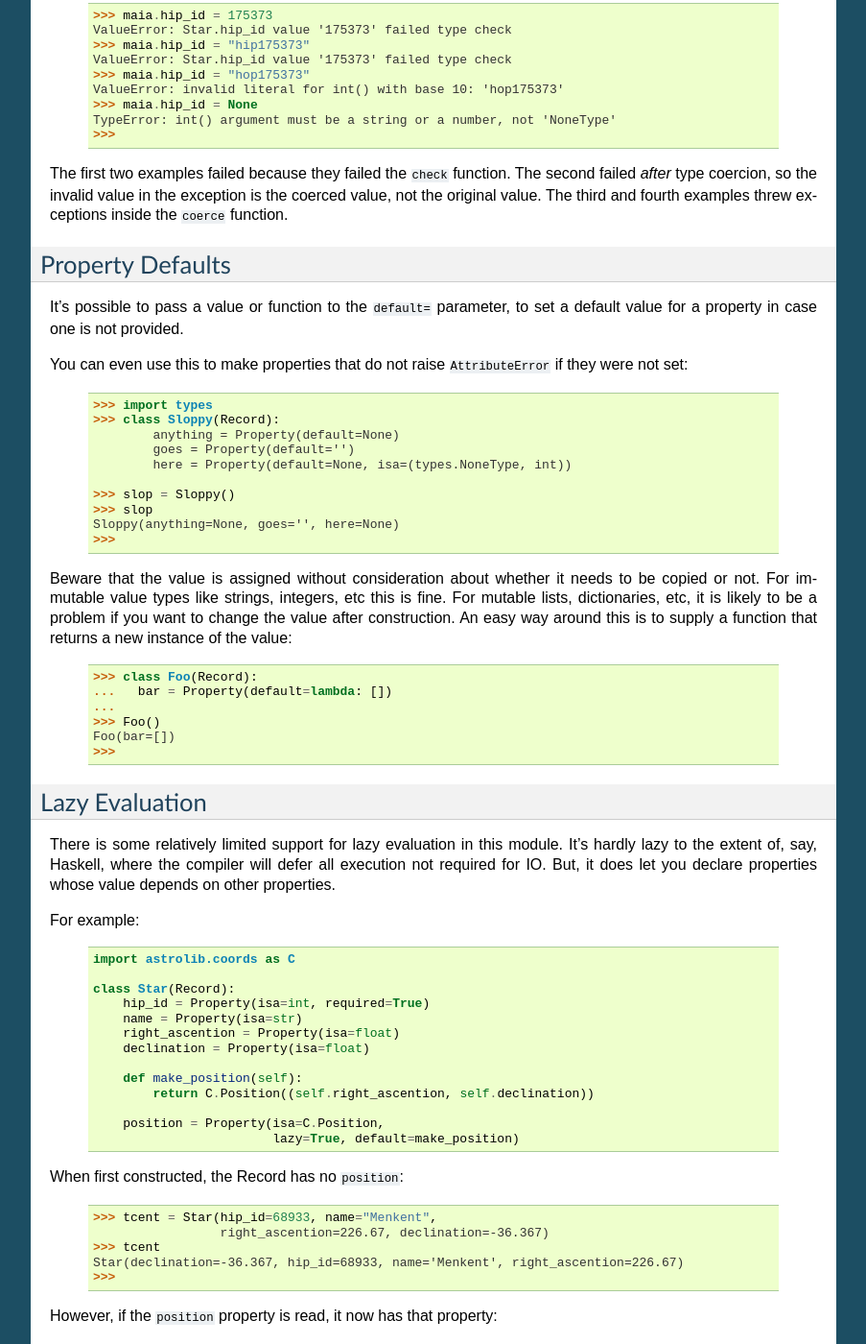
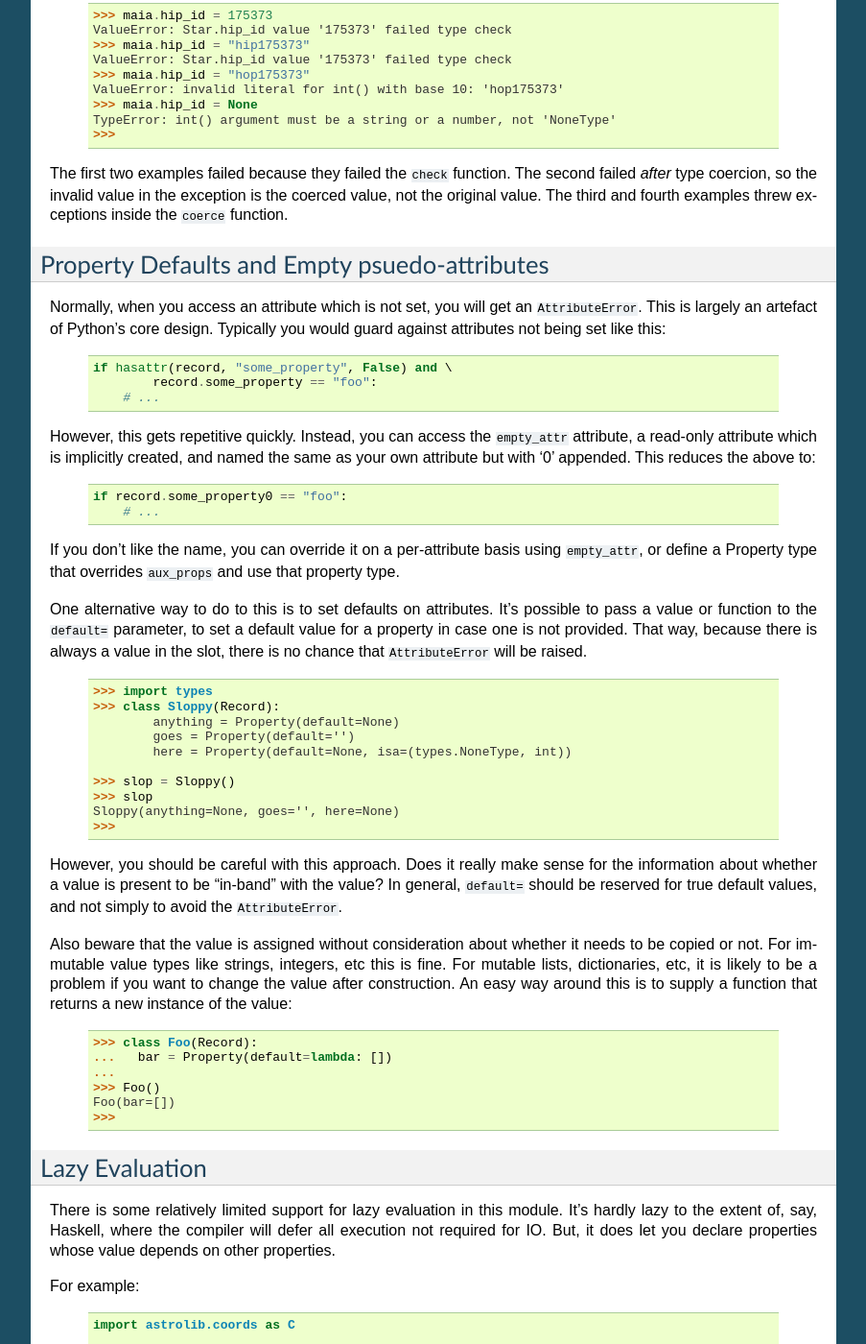
Before and after one commit to hearsaycorp/normalize, a Sphinx documentation site: the page built from doc/intro.rst, in a window 1280 px wide and 1400 px high, scrolled down 2971 px. Shown: the whole window at 96% size, without its empty margins (198-1101 px from the left). Built offline with Sphinx 7.4.7, drawn with Linux system fonts in a browser that asks for light colours; some of the changed text lies outside the part shown.

Commit message:
Documentation updates for 0.7.0 release

```diff
--- a/doc/conf.py
+++ b/doc/conf.py
@@ -22,8 +22,8 @@ master_doc = 'index'
 project = u'normalize'
 copyright = u'2014, Sam Vilain, Hearsay Social'
 
-version = '0.6'
-release = '0.6.4'
+version = '0.7'
+release = '0.7.0'
 
 exclude_patterns = ['sphinx-build']
 pygments_style = 'sphinx'
--- a/doc/intro.rst
+++ b/doc/intro.rst
@@ -227,15 +227,39 @@ function.
 
 .. _defaults:
 
-Property Defaults
------------------
+Property Defaults and Empty psuedo-attributes
+---------------------------------------------
 
+Normally, when you access an attribute which is not set, you will get
+an ``AttributeError``.  This is largely an artefact of Python's core
+design.  Typically you would guard against attributes not being set
+like this:
+
+  ::
+
+      if hasattr(record, "some_property", False) and \
+              record.some_property == "foo":
+          # ...
+
+However, this gets repetitive quickly.  Instead, you can access the
+``empty_attr`` attribute, a read-only attribute which is implicitly
+created, and named the same as your own attribute but with '0'
+appended.  This reduces the above to:
+
+  ::
+
+      if record.some_property0 == "foo":
+          # ...
+
+If you don't like the name, you can override it on a per-attribute
+basis using ``empty_attr``, or define a Property type that overrides
+``aux_props`` and use that property type.
+
+One alternative way to do to this is to set defaults on attributes.
 It's possible to pass a value or function to the ``default=``
 parameter, to set a default value for a property in case one is not
-provided.
-
-You can even use this to make properties that do not raise
-``AttributeError`` if they were not set:
+provided.  That way, because there is always a value in the slot,
+there is no chance that ``AttributeError`` will be raised.
 
   ::
 
@@ -250,12 +274,18 @@ You can even use this to make properties that do not raise
       Sloppy(anything=None, goes='', here=None)
       >>>
 
-Beware that the value is assigned without consideration about whether
-it needs to be copied or not.  For immutable value types like strings,
-integers, etc this is fine.  For mutable lists, dictionaries, etc, it
-is likely to be a problem if you want to change the value after
-construction.  An easy way around this is to supply a function that
-returns a new instance of the value:
+However, you should be careful with this approach.  Does it really
+make sense for the information about whether a value is present to be
+"in-band" with the value?  In general, ``default=`` should be reserved
+for true default values, and not simply to avoid the
+``AttributeError``.
+
+Also beware that the value is assigned without consideration about
+whether it needs to be copied or not.  For immutable value types like
+strings, integers, etc this is fine.  For mutable lists, dictionaries,
+etc, it is likely to be a problem if you want to change the value
+after construction.  An easy way around this is to supply a function
+that returns a new instance of the value:
 
   ::
 
```
Also changed, not shown: doc/selector.rst (+21 -10 lines), 2 other files.
